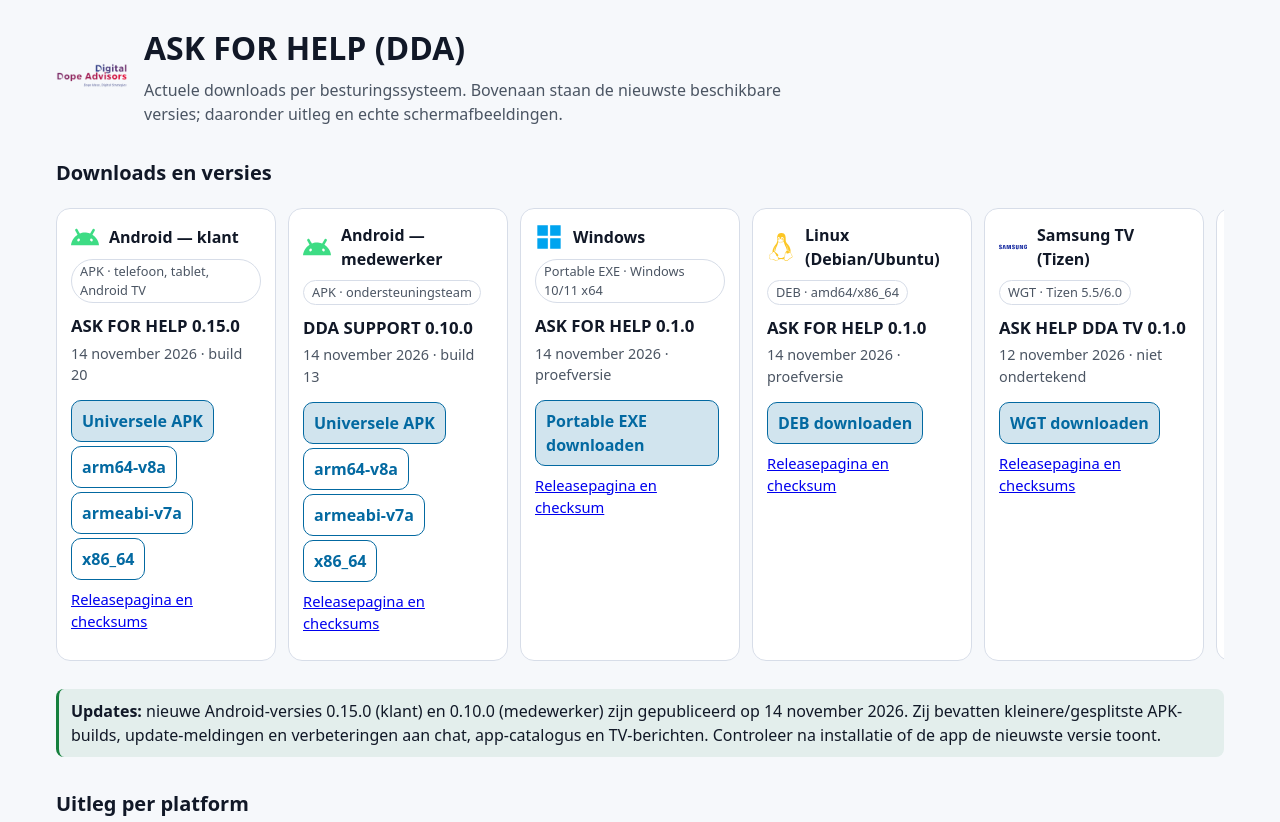
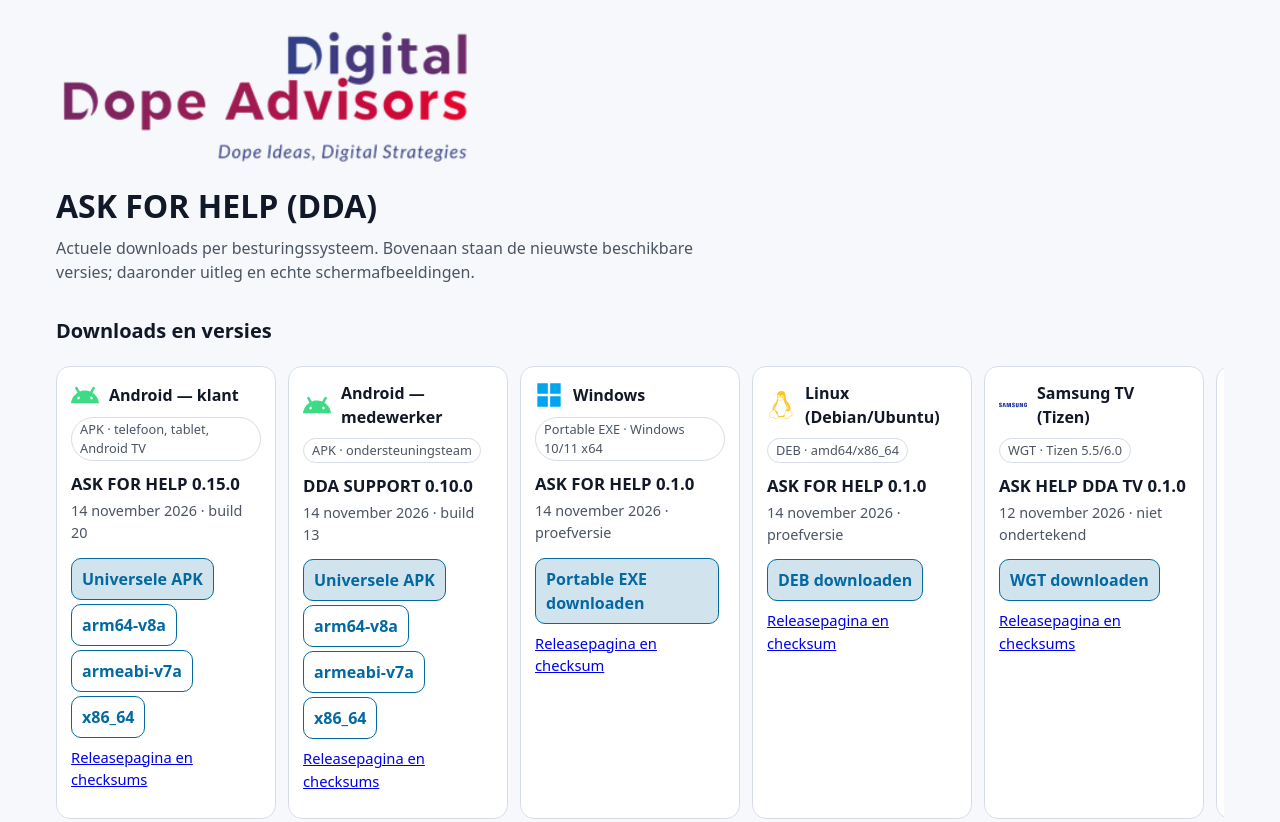
Before and after one commit to Deus73/ask-for-help-dda, a plain HTML site: page index.html in a window 1280 px wide. Shown: the top 822 px of the page. Drawn offline with Linux system fonts and the light colour scheme.

Commit message:
Vergroot DDA-logo bovenaan downloadpagina

```diff
--- a/index.html
+++ b/index.html
@@ -39,12 +39,10 @@
 </head>
 <body>
 <main>
-  <header style="display:flex; align-items:center; gap:16px; margin-bottom:8px; flex-wrap:wrap;">
-    <img src="docs/assets/dda-logo.png" alt="Digital Dope Advisors" width="72" height="72" style="width:72px;height:72px;object-fit:contain;">
-    <div>
-      <h1 style="margin:0 0 6px;">ASK FOR HELP (DDA)</h1>
-      <p class="lead" style="margin:0;">Actuele downloads per besturingssysteem. Bovenaan staan de nieuwste beschikbare versies; daaronder uitleg en echte schermafbeeldingen.</p>
-    </div>
+  <header style="margin-bottom:16px;">
+    <img src="docs/assets/dda-logo.png" alt="Digital Dope Advisors" style="display:block; width:min(420px, 100%); height:auto; margin:0 0 12px;">
+    <h1 style="margin:0 0 6px;">ASK FOR HELP (DDA)</h1>
+    <p class="lead" style="margin:0;">Actuele downloads per besturingssysteem. Bovenaan staan de nieuwste beschikbare versies; daaronder uitleg en echte schermafbeeldingen.</p>
   </header>
 
   <h2>Downloads en versies</h2>
```
